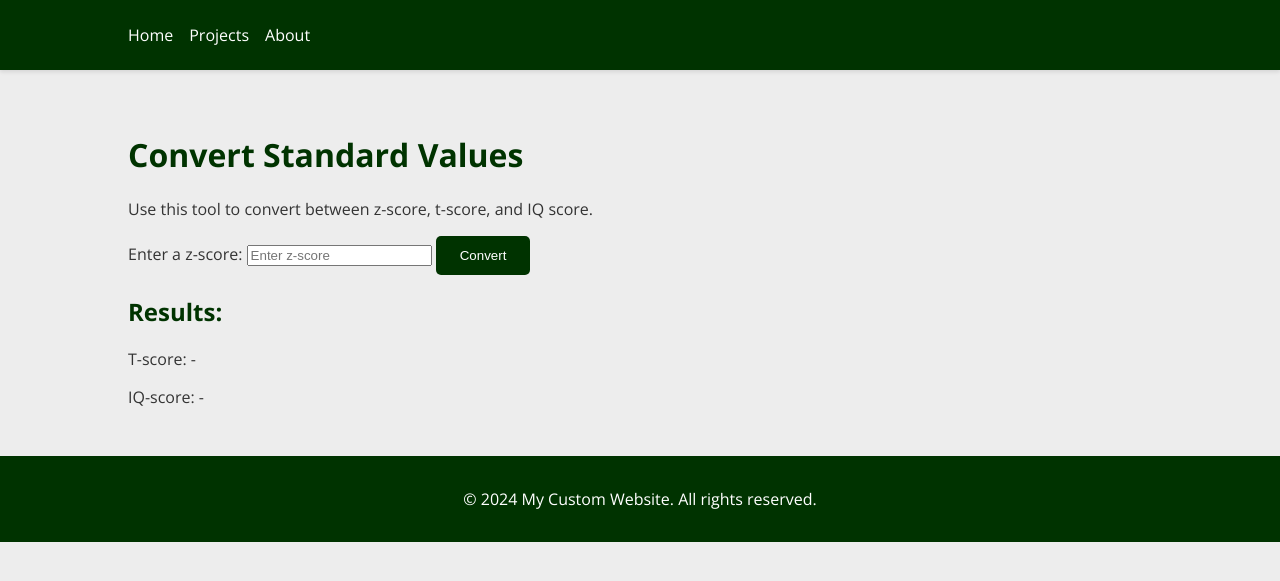
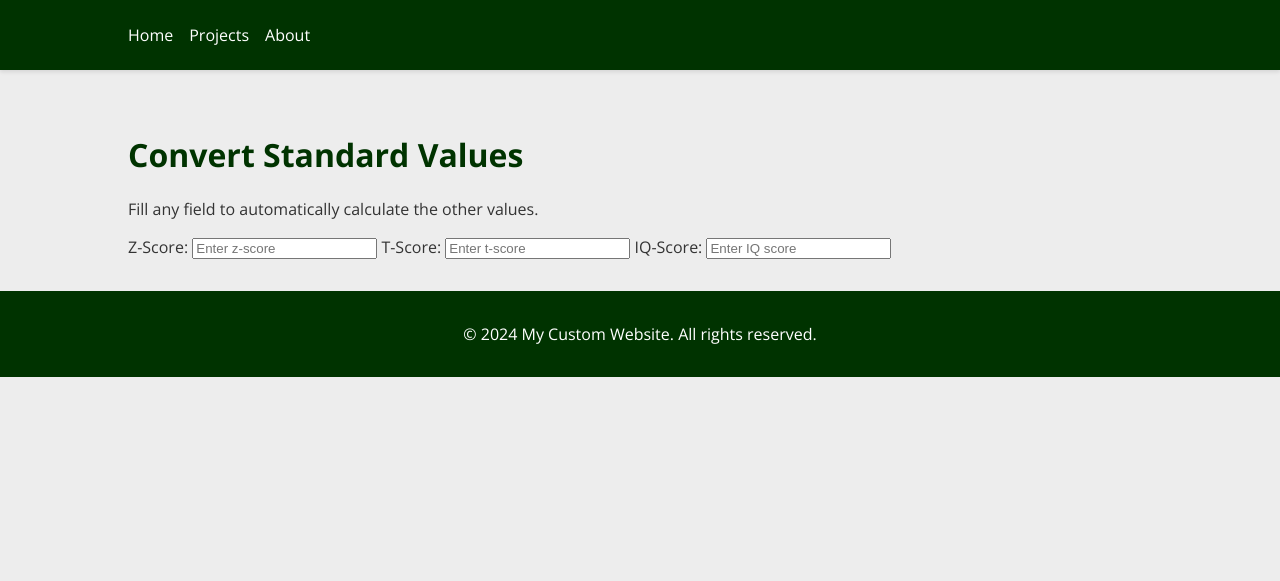
Before and after one commit to schminho/schminho.github.io, a Jekyll site: the page built from projects/convert-standard-values.md, in a window 1280 px wide. Shown: the top 581 px of the page. Built offline with Jekyll 4.4.1, drawn with Linux system fonts in a browser that asks for light colours.

Commit message:
Update convert-standard-values.md

```diff
--- a/projects/convert-standard-values.md
+++ b/projects/convert-standard-values.md
@@ -6,14 +6,16 @@ permalink: /projects/convert-standard-values/
 
 <div id="converter-app">
     <h1>Convert Standard Values</h1>
-    <p>Use this tool to convert between z-score, t-score, and IQ score.</p>
-    <label for="input-score">Enter a z-score:</label>
-    <input type="number" id="input-score" placeholder="Enter z-score">
-    <button id="convert-button">Convert</button>
+    <p>Fill any field to automatically calculate the other values.</p>
 
-    <h2>Results:</h2>
-    <p>T-score: <span id="t-score-result">-</span></p>
-    <p>IQ-score: <span id="iq-score-result">-</span></p>
+    <label for="z-score">Z-Score:</label>
+    <input type="number" id="z-score" placeholder="Enter z-score">
+
+    <label for="t-score">T-Score:</label>
+    <input type="number" id="t-score" placeholder="Enter t-score">
+
+    <label for="iq-score">IQ-Score:</label>
+    <input type="number" id="iq-score" placeholder="Enter IQ score">
 </div>
 
 <script src="/assets/js/convert-standard-values.js"></script>
```
